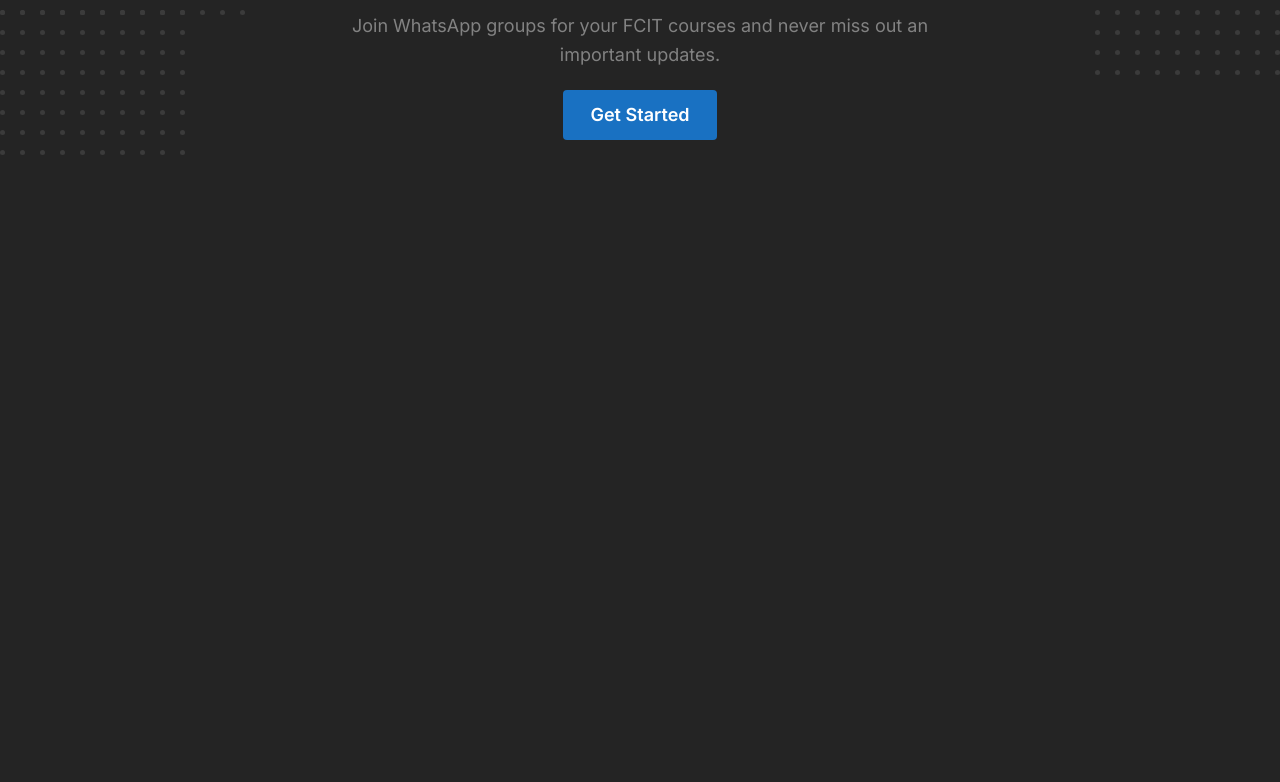
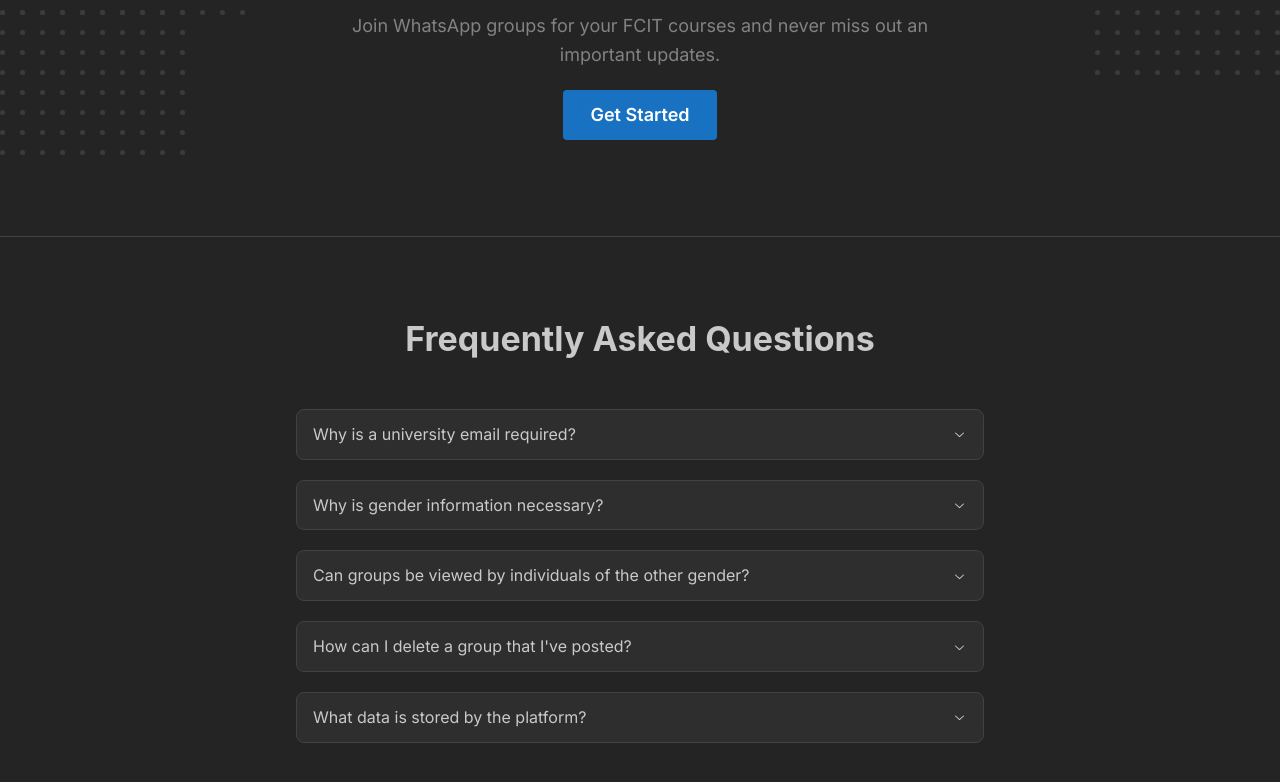
Before and after one commit to xAbdaziz/fcit-groups, a Next.js app: page / in a window 1280 px wide. Shown: the part 350-1132 px from the top of the page. Before the commit the page ends 800 px from the top, so only its background shows below. Built offline with nearby package versions, Linux system fonts and the light colour scheme; no server answers.

Commit message:
Add a FAQ Section and change get started URL.

```diff
--- /dev/null
+++ b/src/app/components/FAQ.tsx
@@ -0,0 +1,40 @@
+'use client'
+import { Container, Title, Accordion } from '@mantine/core';
+import classes from '~/styles/FAQ.module.css';
+
+export function Faq() {
+  return (
+    <Container size="sm" className={classes.wrapper}>
+      <Title ta="center" className={classes.title}>
+        Frequently Asked Questions
+      </Title>
+
+      <Accordion variant="separated">
+        <Accordion.Item className={classes.item} value="reset-password">
+          <Accordion.Control>Why is a university email required?</Accordion.Control>
+          <Accordion.Panel>We require a university email to mitigate spam and prevent unauthorized access to groups.</Accordion.Panel>
+        </Accordion.Item>
+
+        <Accordion.Item className={classes.item} value="another-account">
+          <Accordion.Control>Why is gender information necessary?</Accordion.Control>
+          <Accordion.Panel>Gender information helps in categorizing groups. When you post a group, it will be marked as specific to the gender you've chosen.</Accordion.Panel>
+        </Accordion.Item>
+
+        <Accordion.Item className={classes.item} value="newsletter">
+          <Accordion.Control>Can groups be viewed by individuals of the other gender?</Accordion.Control>
+          <Accordion.Panel>No, groups are gender-specific. This is another reason why we collect gender information.</Accordion.Panel>
+        </Accordion.Item>
+
+        <Accordion.Item className={classes.item} value="credit-card">
+          <Accordion.Control>How can I delete a group that I've posted?</Accordion.Control>
+          <Accordion.Panel>Please reach out to our support team on Telegram: @xAbdaziz for assistance with group deletion.</Accordion.Panel>
+        </Accordion.Item>
+
+        <Accordion.Item className={classes.item} value="payment">
+          <Accordion.Control>What data is stored by the platform?</Accordion.Control>
+          <Accordion.Panel>We store only the data you provide (Email, gender, and groups). We assure you that we do not share your data with third parties.</Accordion.Panel>
+        </Accordion.Item>
+      </Accordion>
+    </Container>
+  );
+}
--- a/src/app/components/Hero.tsx
+++ b/src/app/components/Hero.tsx
@@ -24,7 +24,7 @@
 
         <div className={classes.controls}>
           <Button className={classes.control} size="lg">
-            <Link href="/addAGroup">
+            <Link href="/findAGroup">
               Get Started
             </Link>
           </Button>
--- a/src/app/page.tsx
+++ b/src/app/page.tsx
@@ -1,9 +1,13 @@
+import { Divider } from "@mantine/core";
+import { Faq } from "./components/FAQ";
 import { HeroText } from "./components/Hero";
 
 export default function Home() {
   return (
     <>
       <HeroText/>
+      <Divider my='md'/>
+      <Faq/>
     </>
   );
 }
--- /dev/null
+++ b/src/styles/FAQ.module.css
@@ -0,0 +1,15 @@
+.wrapper {
+  padding-top: calc(var(--mantine-spacing-xl) * 2);
+  padding-bottom: calc(var(--mantine-spacing-xl) * 2);
+  min-height: rem(650px);
+}
+
+.title {
+  margin-bottom: calc(var(--mantine-spacing-xl) * 1.5);
+}
+
+.item {
+  border-radius: var(--mantine-radius-md);
+  margin-bottom: var(--mantine-spacing-lg);
+  border: rem(1px) solid light-dark(var(--mantine-color-gray-3), var(--mantine-color-dark-4));
+}
```
